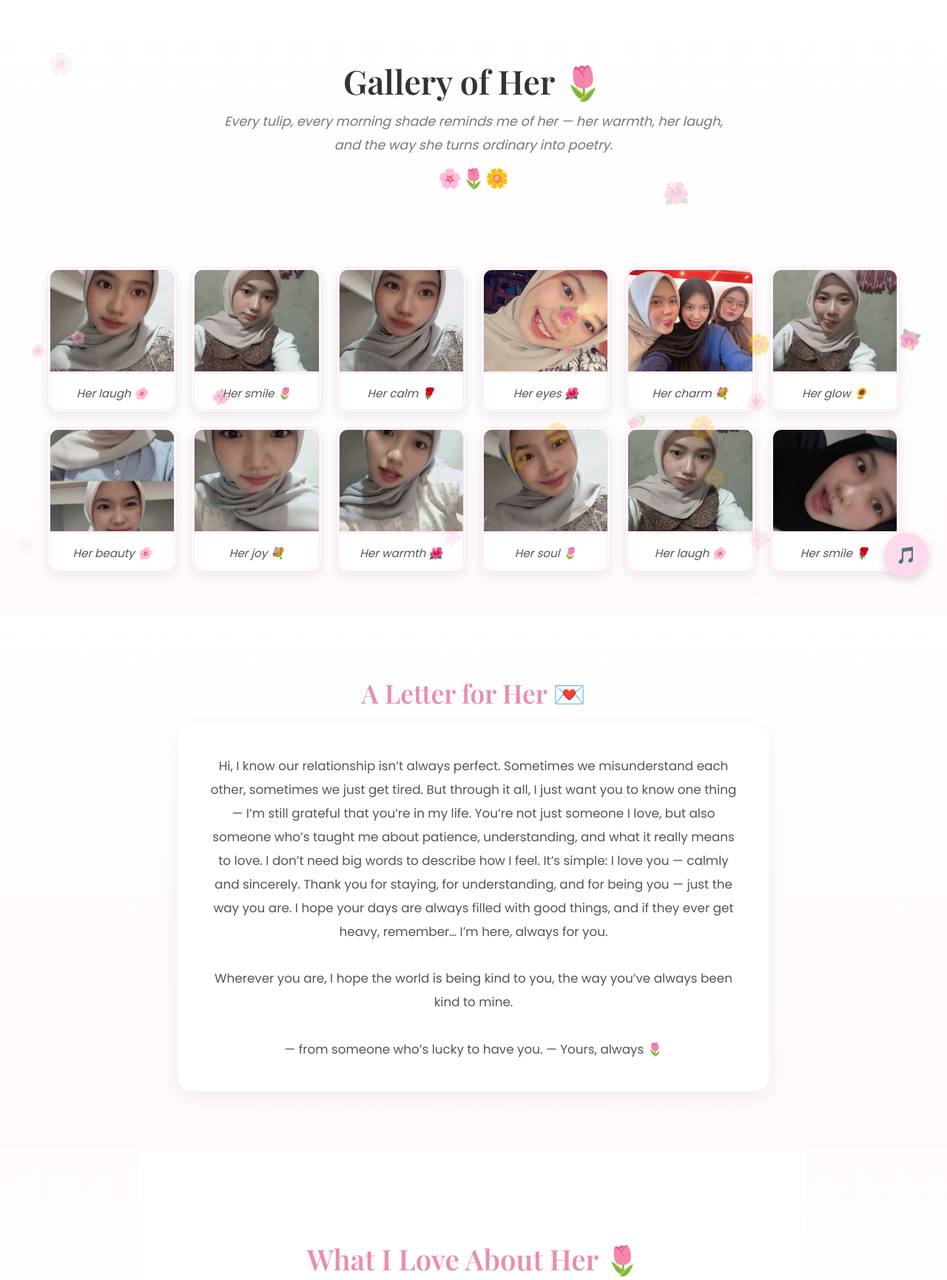
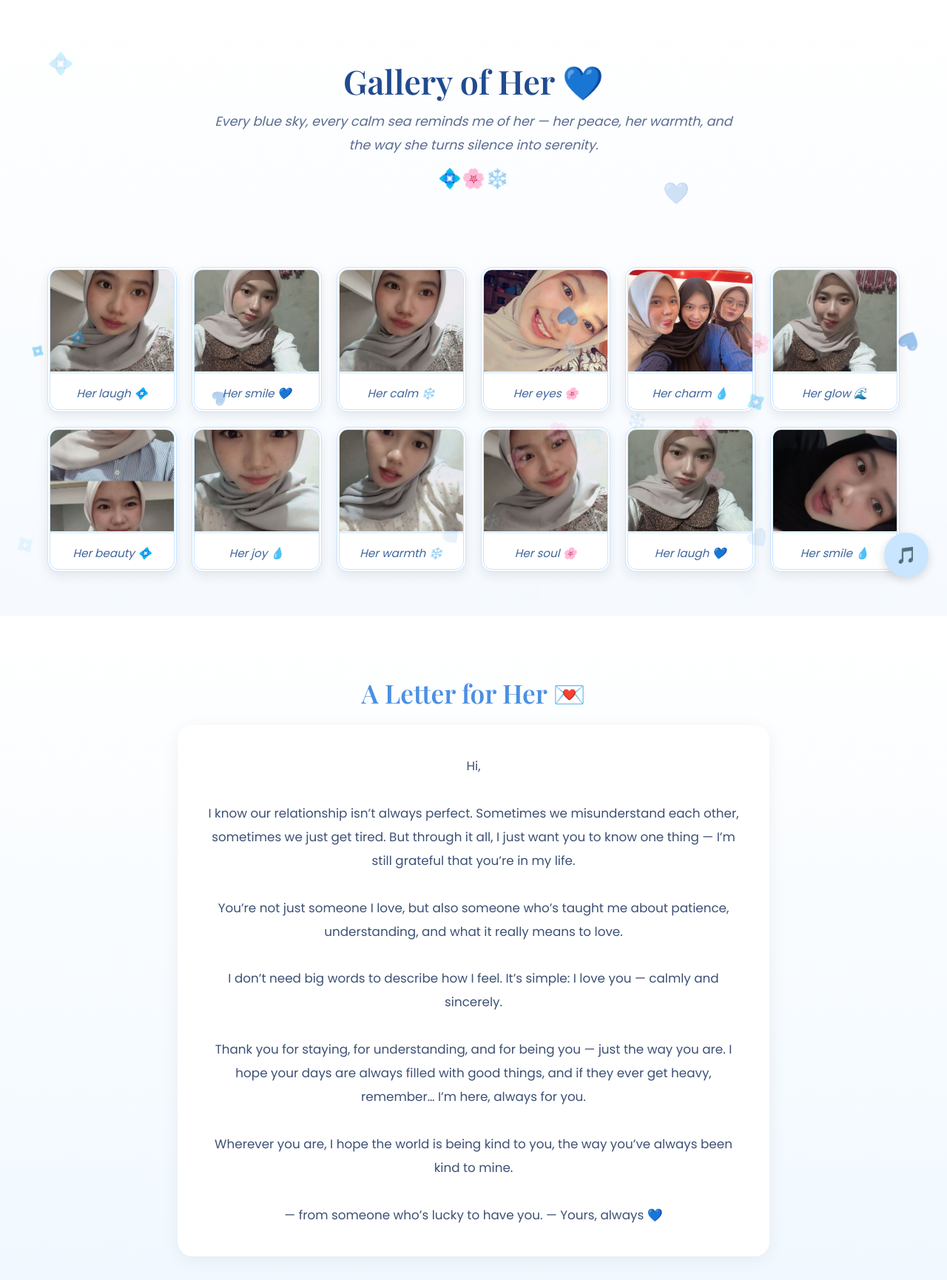
Before and after one commit to pradiptadharma22/pradiptadharma22.github.io, a plain HTML site: page index.html in a window 1280 px wide. Shown: the top 1730 px of the page at 74% size. Drawn offline with nearby package versions, Linux system fonts and the light colour scheme.

Commit message:
Add files via upload

```diff
--- a/index.html
+++ b/index.html
@@ -3,7 +3,7 @@
 <head>
   <meta charset="UTF-8" />
   <meta name="viewport" content="width=device-width, initial-scale=1.0" />
-  <title>Gallery of Her 🌷</title>
+  <title>Gallery of Her 💙</title>
   <link href="https://fonts.googleapis.com/css2?family=Playfair+Display:wght@500;600&family=Poppins:wght@300;400&display=swap" rel="stylesheet">
 
   <style>
@@ -11,7 +11,7 @@
 
     body {
       font-family: 'Poppins', sans-serif;
-      background: linear-gradient(180deg, #ffffff, #fff9fc, #ffffff);
+      background: linear-gradient(180deg, #ffffff, #f0f7ff, #ffffff);
       color: #444;
       overflow-x: hidden;
     }
@@ -24,12 +24,12 @@
     header h1 {
       font-family: 'Playfair Display', serif;
       font-size: 2.8rem;
-      color: #333;
+      color: #204b8f;
     }
 
     header p {
       font-style: italic;
-      color: #777;
+      color: #5a6c91;
       font-size: 1.1rem;
       max-width: 700px;
       margin: 10px auto;
@@ -38,7 +38,7 @@
 
     .ornament {
       font-size: 1.6rem;
-      color: #f7a7c4;
+      color: #7eb3ff;
       margin-top: 10px;
     }
 
@@ -54,7 +54,7 @@
 
     .photo {
       background: #fff;
-      border: 4px double #ffe4f0;
+      border: 4px double #c9e5ff;
       border-radius: 15px;
       overflow: hidden;
       position: relative;
@@ -71,32 +71,20 @@
       width: 100%;
       height: 140px;
       object-fit: cover;
-      border-bottom: 3px solid #ffeef5;
+      border-bottom: 3px solid #e4f1ff;
     }
 
     .photo-caption {
       text-align: center;
       font-size: 0.95rem;
-      color: #555;
+      color: #40659c;
       padding: 8px 0 10px;
       font-style: italic;
     }
 
-    /* Little corner flowers */
-    .corner-flower {
-      position: absolute;
-      width: 28px;
-      opacity: 0.7;
-    }
-
-    .top-left { top: 4px; left: 4px; transform: rotate(-15deg); }
-    .top-right { top: 4px; right: 4px; transform: rotate(15deg); }
-    .bottom-left { bottom: 4px; left: 4px; transform: rotate(15deg); }
-    .bottom-right { bottom: 4px; right: 4px; transform: rotate(-15deg); }
-
     /* Letter Section */
     .letter-section {
-      background: linear-gradient(180deg, #fff, #fff8fb);
+      background: linear-gradient(180deg, #fff, #f0f8ff);
       padding: 80px 20px;
       text-align: center;
       position: relative;
@@ -105,17 +93,17 @@
     .letter-section h2 {
       font-family: 'Playfair Display', serif;
       font-size: 2.2rem;
-      color: #e88eb0;
+      color: #4a90e2;
       margin-bottom: 20px;
     }
 
     .letter-section p {
       font-size: 1.05rem;
-      color: #555;
+      color: #3d5175;
       max-width: 800px;
       margin: auto;
       line-height: 1.9;
-      background: #fff;
+      background: #ffffff;
       border-radius: 20px;
       padding: 40px;
       box-shadow: 0 5px 25px rgba(0, 0, 0, 0.06);
@@ -134,12 +122,12 @@
     .about-her h2 {
       font-family: 'Playfair Display', serif;
       font-size: 2.4em;
-      color: #e88eb0;
+      color: #4a90e2;
       margin-bottom: 25px;
     }
 
     .about-her p {
-      color: #555;
+      color: #445c84;
       font-size: 1.1em;
       line-height: 1.8em;
       margin-bottom: 40px;
@@ -147,11 +135,11 @@
 
     .about-her blockquote {
       font-style: italic;
-      color: #777;
+      color: #5e7ca8;
       font-size: 1.1em;
-      border-left: 3px solid #ffd6e9;
+      border-left: 3px solid #b3d5ff;
       display: inline-block;
-      background: #fff8fb;
+      background: #f2f9ff;
       border-radius: 12px;
       padding: 15px 25px;
     }
@@ -159,17 +147,12 @@
     footer {
       text-align: center;
       padding: 60px 20px;
-      color: #777;
+      color: #6885b1;
       font-style: italic;
       font-size: 0.95rem;
-      background: #fff8fb;
+      background: #f2f9ff;
     }
 
-    /* ANIMATIONS */
-    @keyframes fadeIn {
-      from {opacity: 0; transform: translateY(20px);}
-      to {opacity: 1; transform: translateY(0);}
-    }
     /* Animasi kelopak bunga jatuh */
     .petal {
       position: fixed;
@@ -189,32 +172,18 @@
       }
     }
 
-    @keyframes fadeInUp {
-      from {opacity: 0; transform: translateY(30px);}
-      to {opacity: 1; transform: translateY(0);}
-    }
-
-
-    footer {
-      text-align: center;
-      padding: 40px 20px;
-      color: #777;
-      background: #fff8fb;
-      font-style: italic;
-    }
-
     /* Music Button */
     .music-btn {
       position: fixed;
       bottom: 20px;
       right: 25px;
-      background: #ffdaec;
+      background: #c9e5ff;
       border: none;
       border-radius: 50%;
       width: 60px;
       height: 60px;
       font-size: 1.4rem;
-      color: #e88eb0;
+      color: #3367b3;
       cursor: pointer;
       box-shadow: 0 4px 12px rgba(0,0,0,0.15);
       transition: transform 0.3s ease, background 0.3s;
@@ -222,7 +191,7 @@
 
     .music-btn:hover {
       transform: scale(1.1);
-      background: #ffe4f2;
+      background: #d8ecff;
     }
 
     /* Floating flowers animation */
@@ -251,32 +220,31 @@
 <body>
 
   <!-- Floating Flowers -->
+  <div class="flower">💠</div>
+  <div class="flower">❄️</div>
   <div class="flower">🌸</div>
-  <div class="flower">🌷</div>
-  <div class="flower">🌼</div>
-  <div class="flower">🌺</div>
+  <div class="flower">💙</div>
 
   <header>
-    <h1>Gallery of Her 🌷</h1>
-    <p>Every tulip, every morning shade reminds me of her — her warmth, her laugh, and the way she turns ordinary into poetry.</p>
-    <div class="ornament">🌸🌷🌼</div>
+    <h1>Gallery of Her 💙</h1>
+    <p>Every blue sky, every calm sea reminds me of her — her peace, her warmth, and the way she turns silence into serenity.</p>
+    <div class="ornament">💠🌸❄️</div>
   </header>
 
   <!-- Gallery -->
   <div class="gallery">
-    <div class="photo"><img src="mey1.jpg"><div class="photo-caption">Her laugh 🌸</div></div>
-    <div class="photo"><img src="meyy10.jpg"><div class="photo-caption">Her smile 🌷</div></div>
-    <div class="photo"><img src="mey3.jpg"><div class="photo-caption">Her calm 🌹</div></div>
-    <div class="photo"><img src="mey4.jpg"><div class="photo-caption">Her eyes 🌺</div></div>
-    <div class="photo"><img src="mey5.jpg"><div class="photo-caption">Her charm 💐</div></div>
-    <div class="photo"><img src="meyy12.jpg"><div class="photo-caption">Her glow 🌻</div></div>
-    <div class="photo"><img src="mey7.jpg"><div class="photo-caption">Her beauty 🌸</div></div>
-    <div class="photo"><img src="mey8.jpg"><div class="photo-caption">Her joy 💐</div></div>
-    <div class="photo"><img src="mey9.jpg"><div class="photo-caption">Her warmth 🌺</div></div>
-    <div class="photo"><img src="mey2.jpg"><div class="photo-caption">Her soul 🌷</div></div>
-    <div class="photo"><img src="meyy11.jpg"><div class="photo-caption">Her laugh 🌸</div></div>
-    <div class="photo"><img src="meyy6.jpg"><div class="photo-caption">Her smile 🌹</div></div>
-
+    <div class="photo"><img src="mey1.jpg"><div class="photo-caption">Her laugh 💠</div></div>
+    <div class="photo"><img src="meyy10.jpg"><div class="photo-caption">Her smile 💙</div></div>
+    <div class="photo"><img src="mey3.jpg"><div class="photo-caption">Her calm ❄️</div></div>
+    <div class="photo"><img src="mey4.jpg"><div class="photo-caption">Her eyes 🌸</div></div>
+    <div class="photo"><img src="mey5.jpg"><div class="photo-caption">Her charm 💧</div></div>
+    <div class="photo"><img src="meyy12.jpg"><div class="photo-caption">Her glow 🌊</div></div>
+    <div class="photo"><img src="mey7.jpg"><div class="photo-caption">Her beauty 💠</div></div>
+    <div class="photo"><img src="mey8.jpg"><div class="photo-caption">Her joy 💧</div></div>
+    <div class="photo"><img src="mey9.jpg"><div class="photo-caption">Her warmth ❄️</div></div>
+    <div class="photo"><img src="mey2.jpg"><div class="photo-caption">Her soul 🌸</div></div>
+    <div class="photo"><img src="meyy11.jpg"><div class="photo-caption">Her laugh 💙</div></div>
+    <div class="photo"><img src="meyy6.jpg"><div class="photo-caption">Her smile 💧</div></div>
   </div>
 
   <!-- Letter -->
@@ -284,27 +252,27 @@
     <h2>A Letter for Her 💌</h2>
     <p>
       Hi,
-
+      <br><br>
       I know our relationship isn’t always perfect. Sometimes we misunderstand each other, sometimes we just get tired. But through it all, I just want you to know one thing — I’m still grateful that you’re in my life.
-
+      <br><br>
       You’re not just someone I love, but also someone who’s taught me about patience, understanding, and what it really means to love.
+      <br><br>
       I don’t need big words to describe how I feel. It’s simple: I love you — calmly and sincerely.
-
+      <br><br>
       Thank you for staying, for understanding, and for being you — just the way you are.
       I hope your days are always filled with good things, and if they ever get heavy, remember… I’m here, always for you.
-
       <br><br>
       Wherever you are, I hope the world is being kind to you,
       the way you’ve always been kind to mine.
       <br><br>
       — from someone who’s lucky to have you.
-      — Yours, always 🌷
+      — Yours, always 💙
     </p>
   </div>
 
   <!-- About Her -->
   <section class="about-her">
-    <h2>What I Love About Her 🌷</h2>
+    <h2>What I Love About Her 💙</h2>
     <p>I love the way she smiles — not the kind that tries to impress, but the one that comes naturally, quietly, and somehow makes everything around her feel lighter.
 
     I love the way she listens — not just to my words, but to the silence between them. She understands even when I don’t say a thing.
@@ -314,32 +282,14 @@ The way she remembers little details, the way she worries, the way she makes ord
 
     I love that she’s real — not pretending to be perfect, not hiding her flaws, just being herself.
     And maybe that’s what I love most: she doesn’t have to try hard to be loved. She just is.</p>
+
     <blockquote>
-      “If love had a gallery, every frame would be her — every flower, every light, every gentle thing that makes life feel like poetry.” 🌸
+      “If love had a gallery, every frame would be her — every wave, every light, every calm blue sky that makes life feel like peace.” 💙
     </blockquote>
   </section>
 
-  <script>
-  function showLetter() {
-    const letter = document.getElementById('loveLetter');
-    letter.style.display = letter.style.display === 'block' ? 'none' : 'block';
-  }
-
-  // Animasi bunga jatuh
-  const petals = ["🌸","🌷","🌼","🌺"];
-  for (let i=0; i<20; i++) {
-    let petal = document.createElement("div");
-    petal.className = "petal";
-    petal.textContent = petals[Math.floor(Math.random() * petals.length)];
-    petal.style.left = Math.random() * 100 + "vw";
-    petal.style.animationDuration = 5 + Math.random() * 5 + "s";
-    petal.style.fontSize = 15 + Math.random() * 15 + "px";
-    document.body.appendChild(petal);
-  }
-</script>
-
   <footer>
-    <p>Made with hands & heart 💗 — by someone who still smiles when thinking of you 🌸</p>
+    <p>Made with calm hands & soft heart 💙 — by someone who still finds peace in her name 💠</p>
   </footer>
 
   <!-- Music -->
@@ -355,6 +305,18 @@ And maybe that’s what I love most: she doesn’t have to try hard to be loved.
       else { music.play(); btn.textContent = '🎵'; }
       playing = !playing;
     }
+
+    // Animasi bunga jatuh biru
+    const petals = ["💠","❄️","🌸","💙"];
+    for (let i=0; i<20; i++) {
+      let petal = document.createElement("div");
+      petal.className = "petal";
+      petal.textContent = petals[Math.floor(Math.random() * petals.length)];
+      petal.style.left = Math.random() * 100 + "vw";
+      petal.style.animationDuration = 5 + Math.random() * 5 + "s";
+      petal.style.fontSize = 15 + Math.random() * 15 + "px";
+      document.body.appendChild(petal);
+    }
   </script>
 
 </body>
```
Lines whose indentation alone changed are shown as unchanged.
